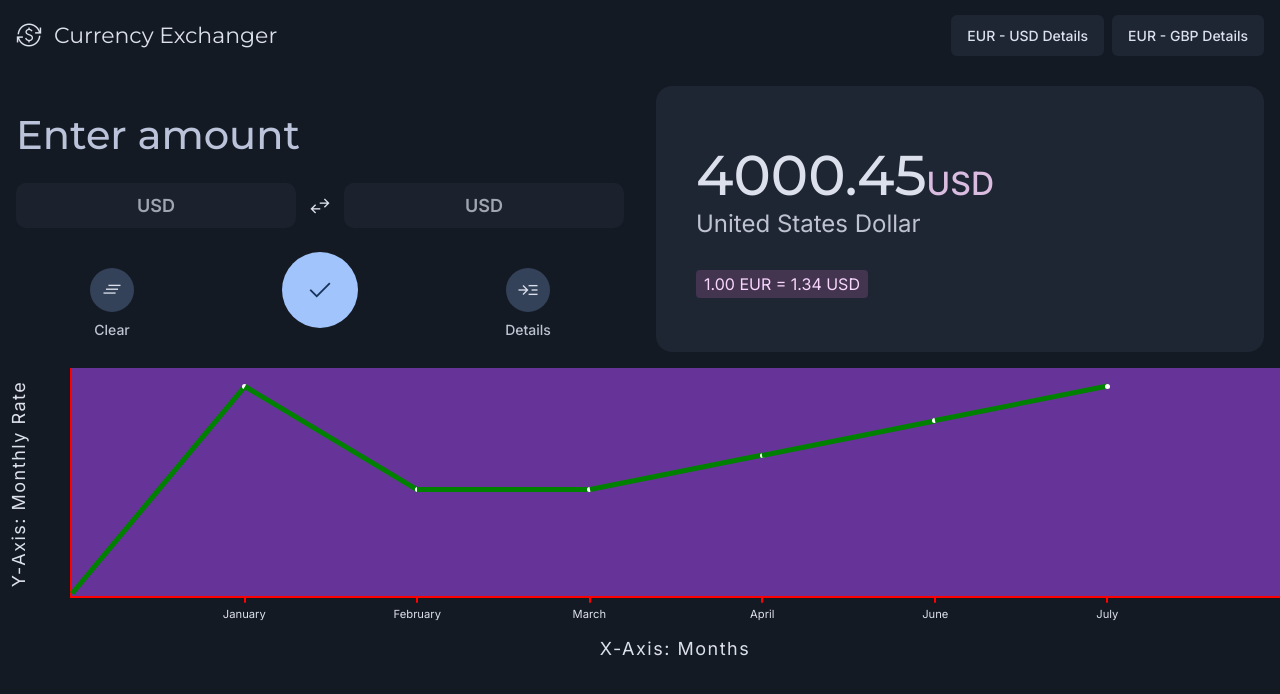
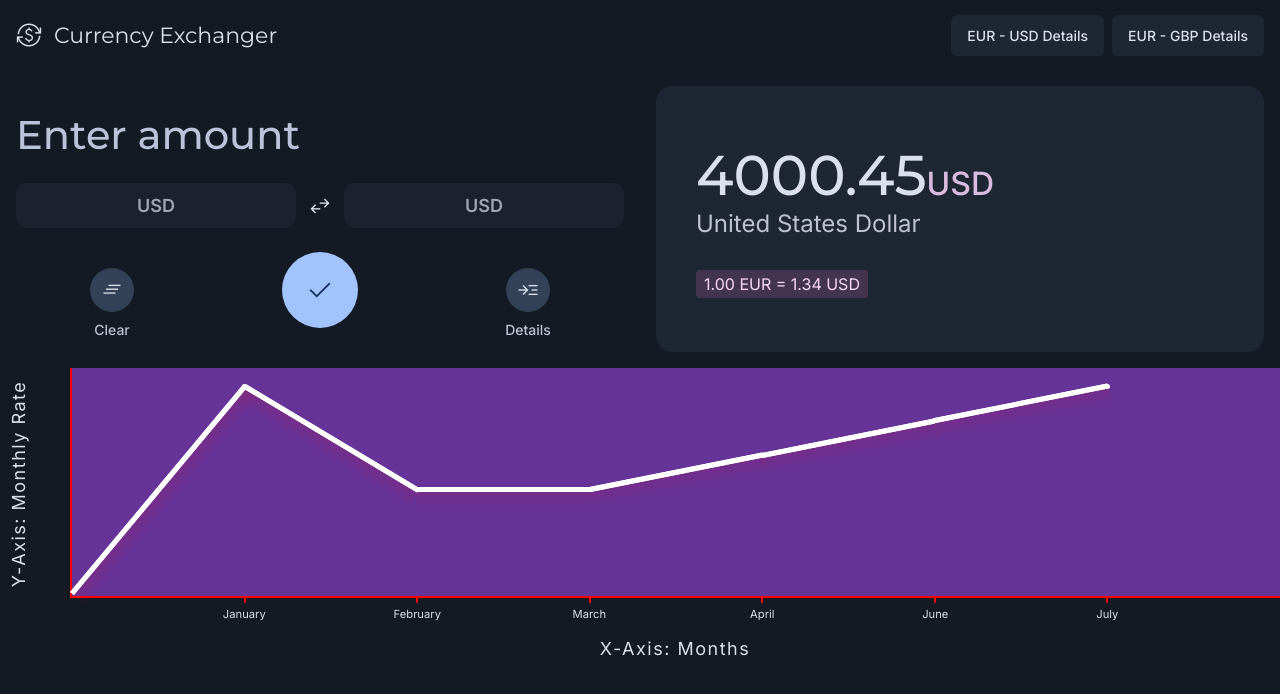
Before and after one commit to HazemMuhammad96/currency-exchanger, an Angular app: page /details/EUR-USD in a window 1280 px wide. Shown: the top 694 px of the page. Built offline with nearby package versions, Linux system fonts and the light colour scheme.

Commit message:
chart bottom effect

```diff
--- a/src/app/presentation/_core/components/chart/chart.component.html
+++ b/src/app/presentation/_core/components/chart/chart.component.html
@@ -10,7 +10,13 @@
       <p class="x-item-label">
         <span>{{item.label}}</span>
       </p>
+
       <div class="connecting-line"
+           aria-expanded="true"
+           [style]="item.line['hypotenuse']"
+      ></div>
+      <div class="connecting-line"
+           aria-expanded="false"
            [style]="item.line['hypotenuse']"
       ></div>
       <div class="dot" [style]="'bottom: ' + item.percentage + '%;'"></div>
--- a/src/app/presentation/_core/components/chart/chart.component.scss
+++ b/src/app/presentation/_core/components/chart/chart.component.scss
@@ -113,9 +113,30 @@
             position: absolute;
             height: 5px;
             width: 5px;
-            background: black;
+            background: white;
             transform-origin: center left;
             bottom: 0;
+            isolation: isolate;
+
+            &[aria-expanded="false"] {
+                z-index: 2;
+            }
+
+            &[aria-expanded="true"]:after {
+                content: "";
+                position: absolute;
+                left: -1px;
+                right: -1px;
+                height: 30px;
+                top: 5px;
+                z-index: -1;
+                mix-blend-mode: color-burn;
+                background: linear-gradient(
+                    0deg,
+                    rgba(223, 228, 235, 0) 43%,
+                    rgba(255, 0, 0, 0.1) 100%
+                );
+            }
         }
     }
 }
--- a/src/app/presentation/_core/components/chart/chart.component.ts
+++ b/src/app/presentation/_core/components/chart/chart.component.ts
@@ -92,7 +92,6 @@ export class ChartComponent implements AfterViewInit {
                 left: "0",
                 width: `${hypotenuse}px`,
                 bottom: `${x}%`,
-                background: "green",
                 "transform-origin": "center left",
                 transform: `rotate(${theta}deg)`,
             },
```
